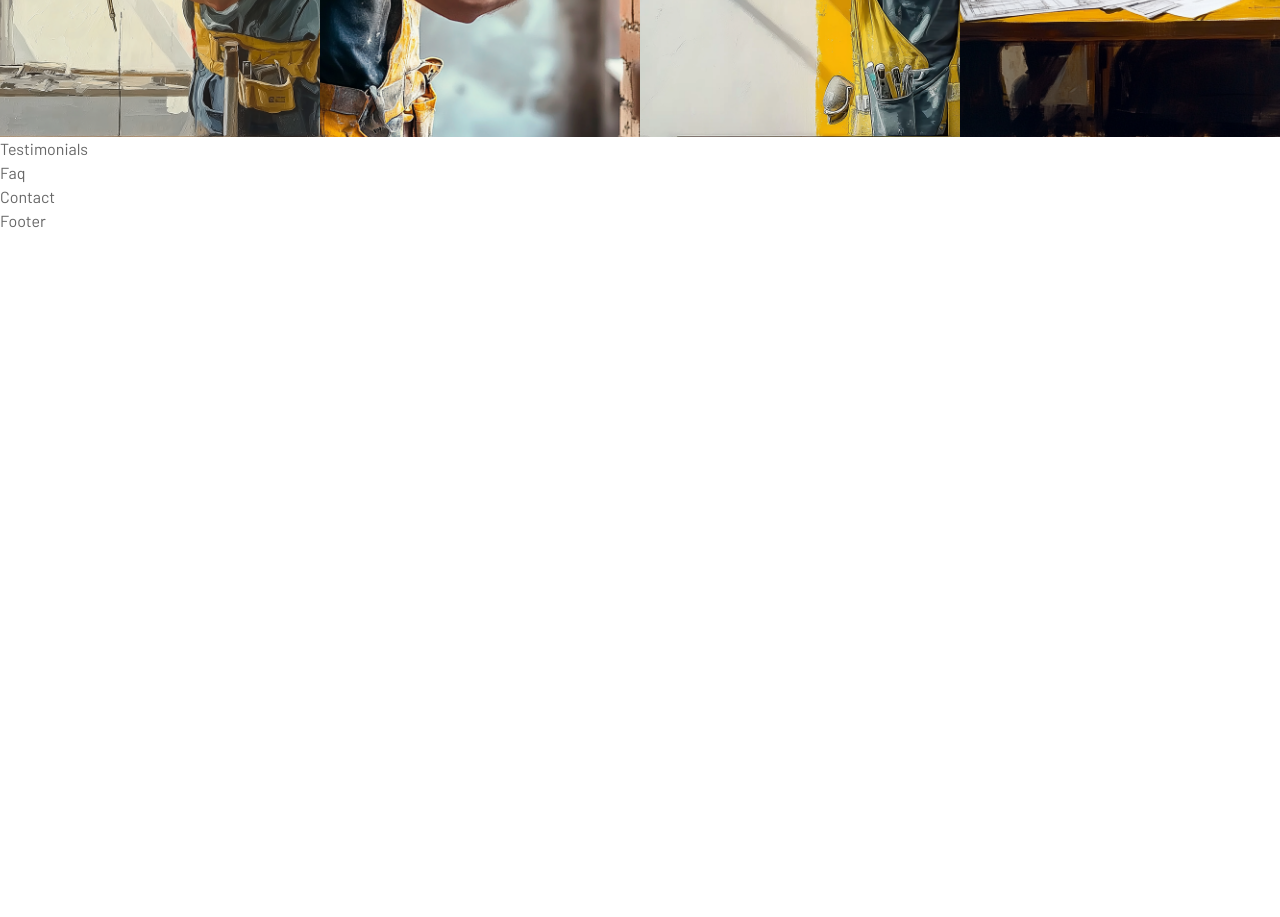
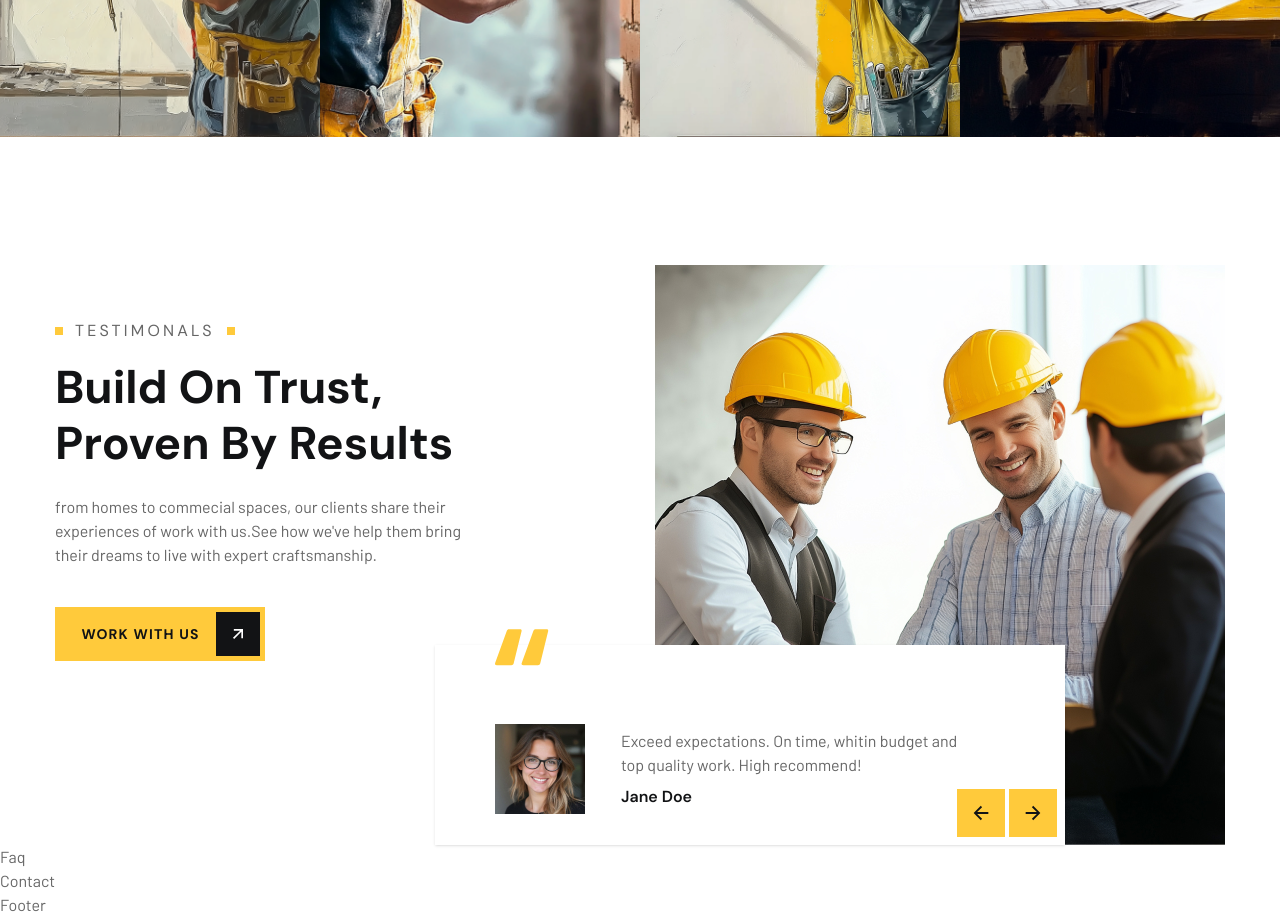
Before and after one commit to diegovilhalva/urbanbuild, a Next.js app: page / in a window 1280 px wide. Shown: the part 3120-4037 px from the top of the page. Before the commit the page ends 3353 px from the top, so only its background shows below. Built offline with nearby package versions, Linux system fonts and the light colour scheme.

Commit message:
section testimonials finished

```diff
--- /dev/null
+++ b/components/Slider.jsx
@@ -0,0 +1,47 @@
+import { Swiper, SwiperSlide } from "swiper/react"
+import "swiper/css"
+import "swiper/css/navigation"
+import Image from "next/image"
+import SliderBtns from "./SliderBtns"
+const Slider = () => {
+    return (
+        <Swiper className="bg-white shadow w-full max-w-[630px] h-[200px]">
+            <SwiperSlide>
+                <div className="pt-12 md:pl-[60px] flex items-center gap-9 h-full">
+                    <div className="relative xl:flex w-[90px] h-[90px] hidden ">
+                        <Image src='/assets/img/testimonials/avatar.jpg' fill className="object-contain" alt="" />
+                    </div>
+                    <div className="flex-1 xl:max-w-[340px] flex flex-col gap-2">
+                        <p className="">Exceed expectations. On time, whitin budget and top quality work. High recommend!</p>
+                        <p className="font-primary font-semibold text-primary">Jane Doe</p>
+                    </div>
+                </div>
+            </SwiperSlide>
+             <SwiperSlide>
+                <div className="pt-12 md:pl-[60px] flex items-center gap-9 h-full">
+                    <div className="relative xl:flex w-[90px] h-[90px] hidden ">
+                        <Image src='/assets/img/testimonials/avatar.jpg' fill className="object-contain" alt="" />
+                    </div>
+                    <div className="flex-1 xl:max-w-[340px] flex flex-col gap-2">
+                        <p className="">Exceed expectations. On time, whitin budget and top quality work. High recommend!</p>
+                        <p className="font-primary font-semibold text-primary">Jane Doe</p>
+                    </div>
+                </div>
+            </SwiperSlide>
+             <SwiperSlide>
+                <div className="pt-12 md:pl-[60px] flex items-center gap-9 h-full">
+                    <div className="relative xl:flex w-[90px] h-[90px] hidden ">
+                        <Image src='/assets/img/testimonials/avatar.jpg' fill className="object-contain" alt="" />
+                    </div>
+                    <div className="flex-1 xl:max-w-[340px] flex flex-col gap-2">
+                        <p className="">Exceed expectations. On time, whitin budget and top quality work. High recommend!</p>
+                        <p className="font-primary font-semibold text-primary">Jane Doe</p>
+                    </div>
+                </div>
+            </SwiperSlide>
+            <SliderBtns />
+        </Swiper>
+    )
+}
+
+export default Slider
--- /dev/null
+++ b/components/SliderBtns.jsx
@@ -0,0 +1,15 @@
+"use client"
+import { useSwiper } from "swiper/react"
+import { RiArrowLeftLine, RiArrowRightLine } from "react-icons/ri"
+
+const SliderBtns = () => {
+    const swiper = useSwiper()
+    return (
+        <div className="w-max absolute bottom-2 right-2 flex gap-1 z-10">
+            <button className="bg-accent text-primary text-[22px] w-[48px] h-[48px] flex justify-center items-center transition-all cursor-pointer" onClick={() => swiper.slidePrev()}><RiArrowLeftLine /></button>
+            <button className="bg-accent text-primary text-[22px] w-[48px] h-[48px] flex justify-center items-center transition-all cursor-pointer" onClick={() => swiper.slideNext()}><RiArrowRightLine /></button>
+        </div>
+    )
+}
+
+export default SliderBtns
--- a/components/Testimonials.jsx
+++ b/components/Testimonials.jsx
@@ -1,8 +1,33 @@
+import Image from "next/image"
+import Button from "./Button"
+import Slider from "./Slider"
+import PreTitle from "./PreTitle"
 
 
 const Testimonials = () => {
   return (
-    <div>Testimonials</div>
+    <section className="pt-16 xl:pt-32 ">
+      <div className="container mx-auto">
+        <div className="flex flex-col xl:flex-row relative">
+          <div className="flex-1 max-w-[484px] xl:pt-[54px] xl:mb-0 mb-5">
+            <PreTitle text="Testimonals" />
+            <h2 className="h2 mb-6">Build on Trust, Proven by Results</h2>
+            <p className="mb-10 max-w-[420px]">from homes to commecial spaces, our clients share their experiences of work with us.See how we've help them bring their dreams to live with expert craftsmanship.</p>
+            <Button text="Work with us" />
+          </div>
+          <div className="flex-1 flex flex-col xl:flex-row xl:justify-end">
+            <div className="relative hidden xl:flex xl:w-[570px] xl:h-[580px] ">
+              <Image src="/assets/img/testimonials/img.jpg" fill className="object-contain"
+                quality={100} alt="" />
+            </div>
+            <div className="xl:absolute xl:bottom-0 xl:right-[160px] relative max-w-max ">
+              <Image src="/assets/img/testimonials/quote.svg" width={54} height={36} alt="" className="absolute z-20 -top-4 left-[60px]" />
+              <Slider />
+            </div>
+          </div>
+        </div>
+      </div>
+    </section>
   )
 }
 
```
